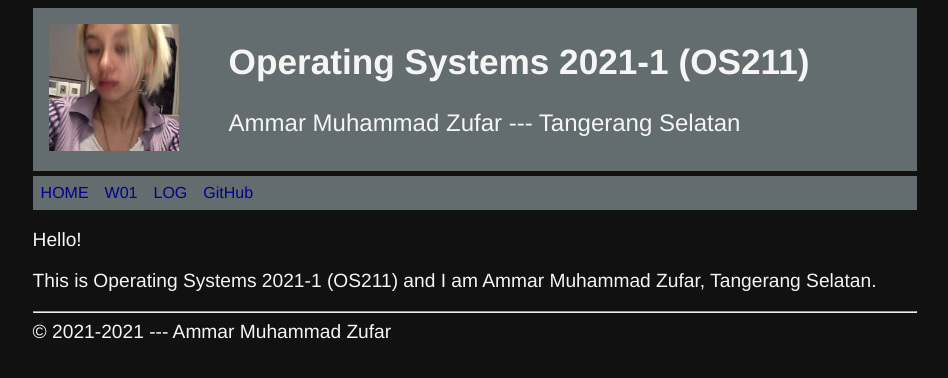
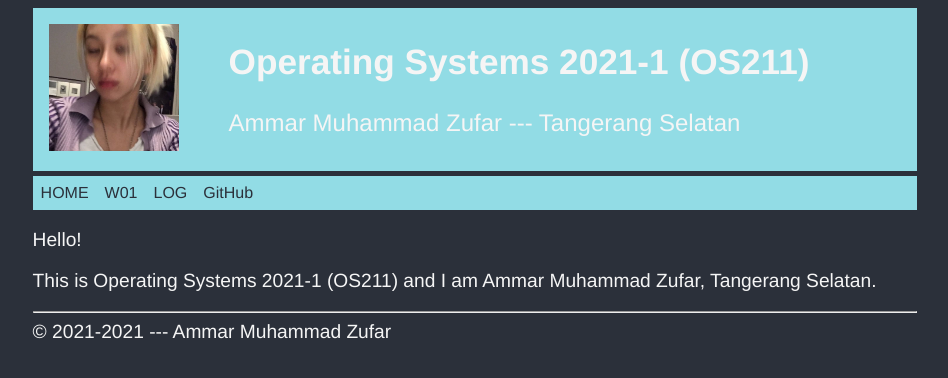
Before and after one commit to amzufar/os211, a Jekyll site: the page built from index.md, in a window 1280 px wide. Shown: the top 378 px of the page, without its empty margins (165-1113 px from the left). Built offline with Jekyll 4.4.1, drawn with Linux system fonts in a browser that asks for light colours.

Commit message:
update color hhe

```diff
--- a/_includes/navbar.html
+++ b/_includes/navbar.html
@@ -3,7 +3,8 @@
       display: flex;
       flex-direction: row;
       width: 100%;
-      background-color: #636c6e;
+      /* background-color: #636c6e; */
+      background-color: #92dce5;
       margin-top: 5px;
       margin-bottom: 5px;
     }
@@ -12,7 +13,8 @@
       display: block;
       padding: 8px;
       text-decoration: none;
-      color: darkblue;
+      /* color: darkblue; */
+      color: #2b303a;
     }
 
     .navbar div a:hover {
--- a/assets/css/style.css
+++ b/assets/css/style.css
@@ -1,6 +1,7 @@
 .plainclass {
     color: whitesmoke;
-    background-color: #111111;
+    /* background-color: #111111; */
+    background-color: #2b303a;
     font-family: Helvetica, Arial, sans-serif;
     display: flex;
     justify-content: center;
@@ -8,7 +9,8 @@
 
 .row {
     display: flex;
-    background-color: #636c6e;
+    /* background-color: #b8bdb5; */
+    background-color: #92dce5;
     padding: 1rem 3rem 1rem 1rem;
 }
 
```
